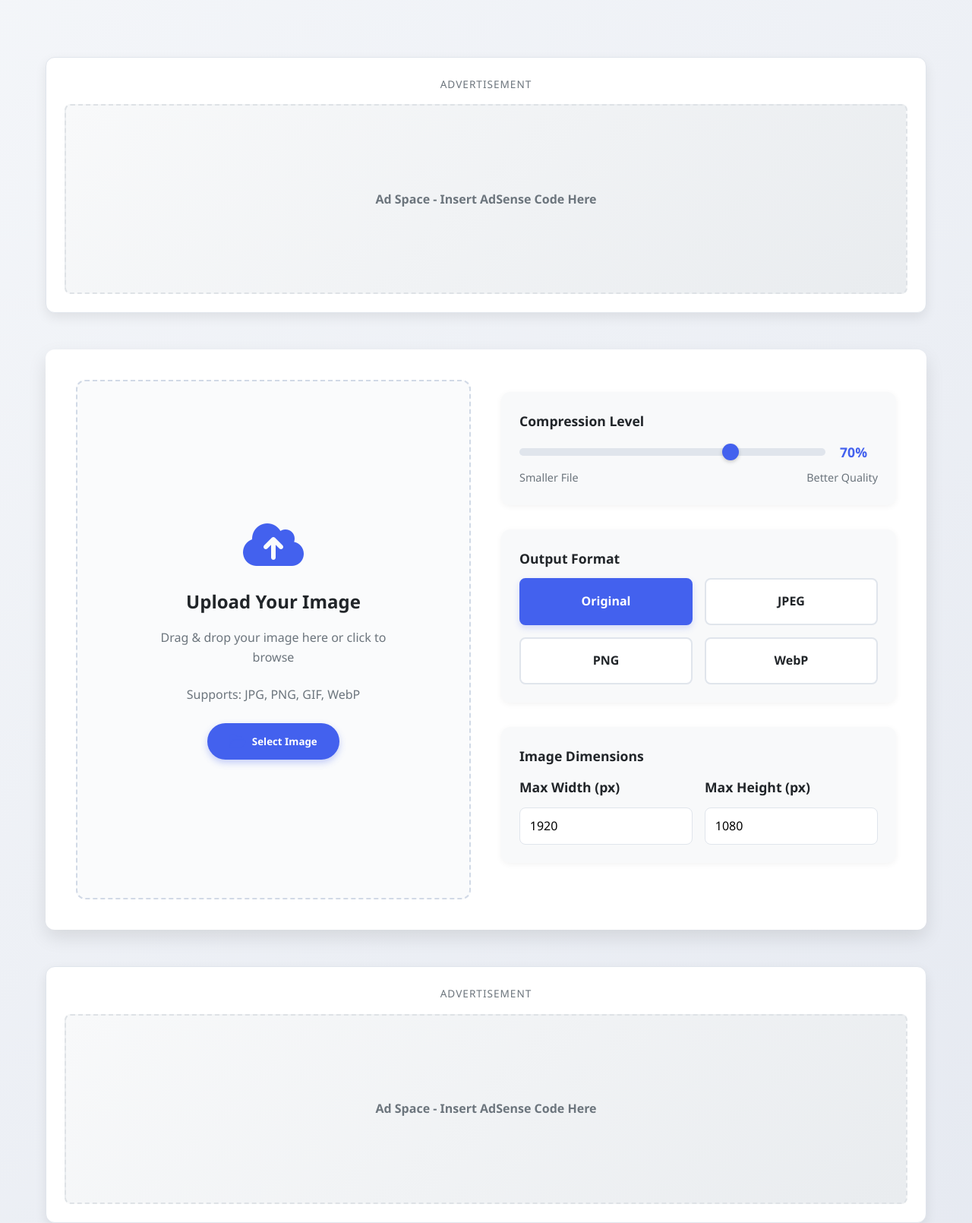
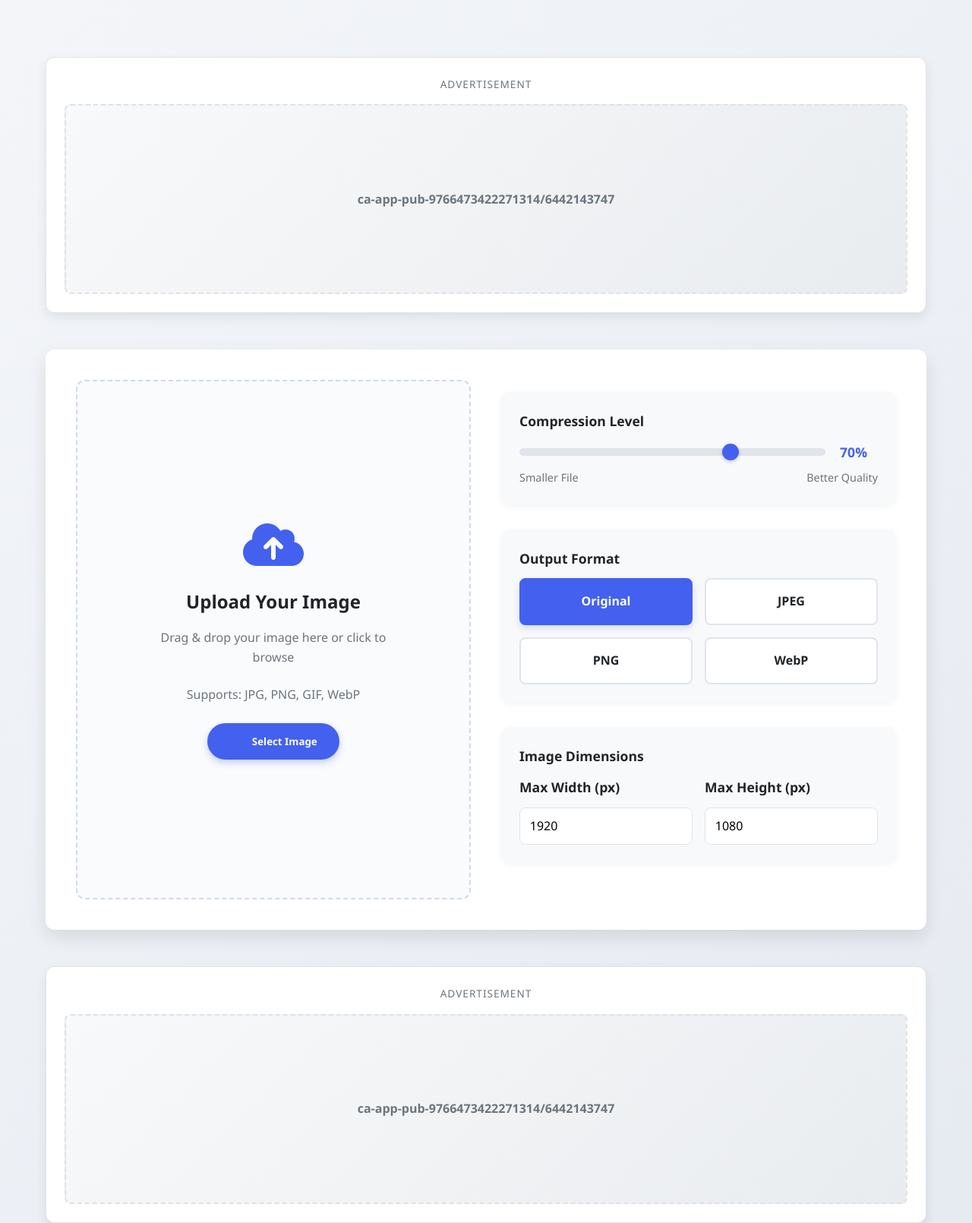
Before and after one commit to sadeemmohd49-arch/Tool, a plain HTML site: page img-compress.html in a window 1280 px wide. Shown: the part 380-1990 px from the top of the page at 76% size. Drawn offline with Linux system fonts and the light colour scheme.

Commit message:
Update img-compress.html

```diff
--- a/img-compress.html
+++ b/img-compress.html
@@ -791,8 +791,8 @@
                 <div class="ad-label">Advertisement</div>
                 <div class="ad-placeholder">
                     <!-- Replace with your Google AdSense code -->
-                    <!-- Example: <script async src="https://pagead2.googlesyndication.com/pagead/js/adsbygoogle.js?client=ca-pub-XXXXXXXXXXXXXXXX" crossorigin="anonymous"></script> -->
-                    <p>Ad Space - Insert AdSense Code Here</p>
+                    <!-- Example: <script async src="https://pagead2.googlesyndication.com/pagead/js/adsbygoogle.js?client=ca-app-pub-9766473422271314/6442143747" crossorigin="anonymous"></script> -->
+                   ca-app-pub-9766473422271314/6442143747
                 </div>
             </div>
         </section>
@@ -887,7 +887,7 @@
                 <div class="ad-label">Advertisement</div>
                 <div class="ad-placeholder">
                     <!-- Replace with your Google AdSense code -->
-                    <p>Ad Space - Insert AdSense Code Here</p>
+                    ca-app-pub-9766473422271314/6442143747
                 </div>
             </div>
         </section>
```
